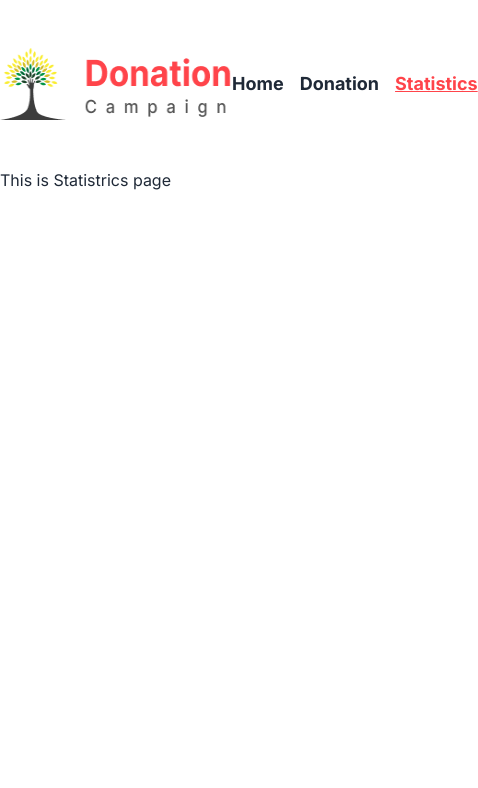
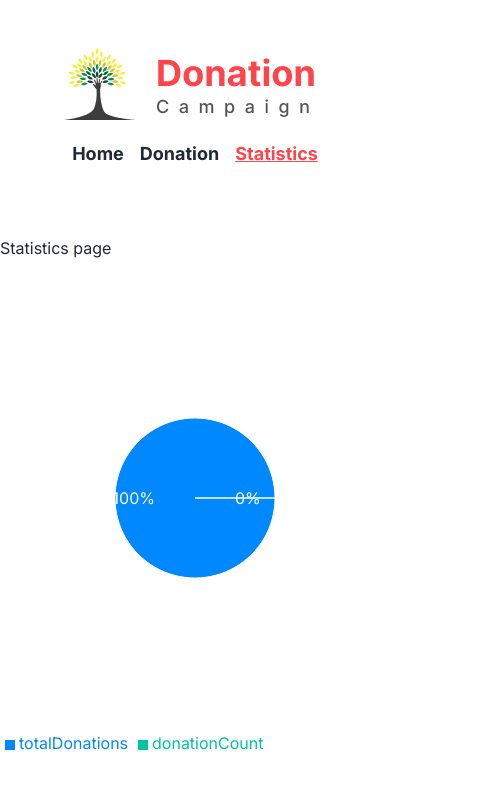
Before and after one commit to sohelranaweb/donation-campaign, a React (Vite) app: page /statistics in a window 390 px wide. Shown: the top 788 px of the page, 478 px wide, since content can reach past the window. Built offline with nearby package versions, Linux system fonts and the light colour scheme.

Commit message:
search function modify and responsive all device

```diff
--- a/package.json
+++ b/package.json
@@ -15,6 +15,7 @@
     "react": "^18.2.0",
     "react-dom": "^18.2.0",
     "react-router-dom": "^6.16.0",
+    "recharts": "^2.8.0",
     "sort-by": "^1.2.0",
     "sweetalert": "^2.1.2"
   },
--- a/src/components/Donation/Donation.jsx
+++ b/src/components/Donation/Donation.jsx
@@ -4,13 +4,24 @@ import DonationPage from "../DonationPage/DonationPage";
 const Donation = () => {
   const [donations, setDonations] = useState([]);
   const [dataLength, setDataLength] = useState(4);
+  const [showSeeAllButton, setShowSeeAllButton] = useState(false); // Initialize showSeeAllButton to false
 
   useEffect(() => {
     const donationItems = JSON.parse(localStorage.getItem("donations"));
     if (donationItems) {
       setDonations(donationItems);
+
+      // Update showSeeAllButton based on the number of donations
+      setShowSeeAllButton(donationItems.length > 4);
     }
   }, []);
+
+  // Function to handle "See All" button click
+  const handleSeeAllClick = () => {
+    setDataLength(donations.length);
+    setShowSeeAllButton(false); // Hide the button after clicking
+  };
+
   return (
     <div className="my-10">
       <div className="grid grid-cols-1 lg:grid-cols-2 gap-4">
@@ -18,14 +29,17 @@ const Donation = () => {
           <DonationPage key={donation.id} donation={donation}></DonationPage>
         ))}
       </div>
-      <div className={dataLength === donations.length ? "hidden " : ""}>
-        <button
-          onClick={() => setDataLength(donations.length)}
-          className="px-4 py-2 bg-[#009444] text-white block mx-auto mt-10 rounded-md"
-        >
-          See All
-        </button>
-      </div>
+      {/* Render the button only if showSeeAllButton is true */}
+      {showSeeAllButton && (
+        <div className="text-center mt-4">
+          <button
+            onClick={handleSeeAllClick}
+            className="px-4 py-2 bg-[#009444] text-white rounded-md"
+          >
+            See All
+          </button>
+        </div>
+      )}
     </div>
   );
 };
--- a/src/components/DonationData/DonationData.jsx
+++ b/src/components/DonationData/DonationData.jsx
@@ -11,14 +11,19 @@ const DonationData = ({ donation }) => {
     text_button_bg_color,
   } = donation;
   return (
-    <div>
+    <div className="lg:pl-0 pl-5">
       <Link to={`/donations/${id}`}>
         <div
-          className="relative flex w-[275px] flex-col rounded-xl shadow-md"
+          className="relative flex lg:w-[275px] w-96 md:w-80 flex-col rounded-xl shadow-md"
           style={{ backgroundColor: card_bg_color }}
         >
           <div className="relative">
-            <img src={picture} alt="img-blur-shadow" layout="fill" />
+            <img
+              className="w-96 md:w-80"
+              src={picture}
+              alt="img-blur-shadow"
+              layout="fill"
+            />
           </div>
           <div className="my-5 ml-6">
             <button
--- a/src/components/DonationPage/DonationPage.jsx
+++ b/src/components/DonationPage/DonationPage.jsx
@@ -10,10 +10,10 @@ const DonationPage = ({ donation }) => {
     text_button_bg_color,
   } = donation;
   return (
-    <div>
+    <div className="lg:px-0 pl-5 md:px-4">
       <div
         style={{ backgroundColor: card_bg_color }}
-        className="relative flex w-full max-w-[48rem] flex-row rounded-xl shadow-md"
+        className="relative flex lg:w-full md:w-full max-w-[48rem] w-96 flex-row rounded-xl shadow-md"
       >
         <div className="relative m-0 w-2/5 shrink-0 overflow-hidden rounded-xl rounded-r-none bg-white bg-clip-border text-gray-700">
           <img
--- a/src/components/Header/Header.jsx
+++ b/src/components/Header/Header.jsx
@@ -4,9 +4,13 @@ import Logo from "/src/assets/Logo.png";
 const Header = () => {
   return (
     <div>
-      <nav className="flex justify-between items-center mt-12 max-w-6xl mx-auto">
-        <img className="w-[232px] h-[72px]" src={Logo} alt="" />
-        <ul className="flex gap-4 py-5">
+      <nav className="lg:flex md:flex flex-row lg:justify-between md:justify-around items-center mt-12 lg:max-w-6xl lg:mx-auto">
+        <img
+          className="lg:w-[232px] lg:h-[72px] lg:ml-0 ml-16"
+          src={Logo}
+          alt=""
+        />
+        <ul className="lg:flex  flex justify-center gap-4 py-5">
           <li>
             <NavLink
               to="/"
--- a/src/components/Home/Home.jsx
+++ b/src/components/Home/Home.jsx
@@ -1,3 +1,64 @@
+// import { useLoaderData } from "react-router-dom";
+// import DonationData from "../DonationData/DonationData";
+// import { useState } from "react";
+
+// const Home = () => {
+//   const allDonationData = useLoaderData();
+
+//   const [searchItem, setSearchItem] = useState("");
+//   const filteredDonationData = allDonationData.filter((donation) => {
+//     return donation.category.toLowerCase().includes(searchItem.toLowerCase());
+//   });
+
+//   const handleSearchInputChange = (event) => {
+//     setSearchItem(event.target.value);
+//   };
+
+//   return (
+//     <div>
+//       <div className="mb-24">
+//         <div
+//           className="hero h-[80vh]"
+//           style={{
+//             backgroundImage:
+//               "url(https://i.ibb.co/kDnJ4q8/donation-banner.jpg)",
+//           }}
+//         >
+//           <div className="hero-overlay bg-[#FFFFFFF3]"></div>
+//           <div className="hero-content text-center text-neutral-content">
+//             <div className="">
+//               <h1 className="mb-5 text-5xl font-bold text-[#0B0B0B]">
+//                 I Grow By Helping People In Need
+//               </h1>
+//               <div className="form-control">
+//                 <div className="input-group flex justify-center">
+//                   <input
+//                     type="text"
+//                     placeholder="Search…"
+//                     className="input input-bordered text-black"
+//                     value={searchItem}
+//                     onChange={handleSearchInputChange}
+//                   />
+//                   <button className="btn bg-[#FF444A] text-white">
+//                     Search
+//                   </button>
+//                 </div>
+//               </div>
+//             </div>
+//           </div>
+//         </div>
+//       </div>
+//       <div className="grid grid-cols-1 md:grid-cols-2 lg:grid-cols-4 gap-6">
+//         {filteredDonationData.map((donation) => (
+//           <DonationData key={donation.id} donation={donation}></DonationData>
+//         ))}
+//       </div>
+//     </div>
+//   );
+// };
+
+// export default Home;
+
 import { useLoaderData } from "react-router-dom";
 import DonationData from "../DonationData/DonationData";
 import { useState } from "react";
@@ -6,16 +67,16 @@ const Home = () => {
   const allDonationData = useLoaderData();
   console.log(allDonationData);
   const [searchItem, setSearchItem] = useState("");
-  const filteredDonationData = allDonationData.filter((donation) => {
-    // Check if the donation's category or any other relevant field matches the search term
-    return donation.category.toLowerCase().includes(searchItem.toLowerCase());
-    // ||
-    // donation.title.toLowerCase().includes(searchTerm.toLowerCase()) ||
-    // donation.description.toLowerCase().includes(searchTerm.toLowerCase())
-  });
+  const [filteredDonationData, setFilteredDonationData] =
+    useState(allDonationData);
 
-  const handleSearchInputChange = (event) => {
-    setSearchItem(event.target.value);
+  const handleSearchButtonClick = () => {
+    // Filter the data when the button is clicked
+    const newFilteredData = allDonationData.filter((donation) => {
+      return donation.category.toLowerCase().includes(searchItem.toLowerCase());
+    });
+    setFilteredDonationData(newFilteredData);
+    setSearchItem("");
   };
 
   return (
@@ -41,9 +102,12 @@ const Home = () => {
                     placeholder="Search…"
                     className="input input-bordered text-black"
                     value={searchItem}
-                    onChange={handleSearchInputChange}
+                    onChange={(event) => setSearchItem(event.target.value)}
                   />
-                  <button className="btn bg-[#FF444A] text-white">
+                  <button
+                    className="btn bg-[#FF444A] text-white"
+                    onClick={handleSearchButtonClick}
+                  >
                     Search
                   </button>
                 </div>
--- a/src/components/Root/Root.jsx
+++ b/src/components/Root/Root.jsx
@@ -5,7 +5,7 @@ const Root = () => {
   return (
     <div>
       <Header></Header>
-      <div className="mt-12 max-w-6xl mx-auto">
+      <div className="mt-12 lg:max-w-6xl mx-auto">
         <Outlet></Outlet>
       </div>
     </div>
--- a/src/components/Statistrics/Statistics.jsx
+++ b/src/components/Statistrics/Statistics.jsx
@@ -1,7 +1,90 @@
+import React from "react";
+import { Cell, Pie, PieChart, ResponsiveContainer, Legend } from "recharts";
+
+// const totalDonations = 12;
+// const donationItems = JSON.parse(localStorage.getItem("donations"));
+// const donationCount = donationItems ? donationItems.length : 0;
+
+// console.log("Number of donations:", donationCount);
+const totalDonations = 12;
+const donationItemsFromStorage = localStorage.getItem("donations");
+const donationItems = donationItemsFromStorage
+  ? JSON.parse(donationItemsFromStorage)
+  : [];
+const donationCount = donationItems ? donationItems.length : 0;
+
+console.log("Number of donations:", donationCount);
+
+const COLORS = ["#0088FE", "#00C49F"];
+
+const RADIAN = Math.PI / 180;
+
+const data = [
+  { name: "totalDonations", value: totalDonations },
+  { name: "donationCount", value: donationCount },
+];
+
+const renderCustomizedLabel = ({
+  cx,
+  cy,
+  midAngle,
+  innerRadius,
+  outerRadius,
+  percent,
+  index,
+}) => {
+  const radius = innerRadius + (outerRadius - innerRadius) * 0.5;
+  const x = cx + radius * Math.cos(-midAngle * RADIAN);
+  const y = cy + radius * Math.sin(-midAngle * RADIAN);
+
+  return (
+    <text
+      x={x}
+      y={y}
+      fill="white"
+      textAnchor={x > cx ? "start" : "end"}
+      dominantBaseline="central"
+    >
+      {`${(percent * 100).toFixed(0)}%`}
+    </text>
+  );
+};
+
 const Statistics = () => {
   return (
     <div>
-      <h1>This is Statistrics page</h1>
+      <h1>Statistics page</h1>
+      <ResponsiveContainer width="100%" height={500}>
+        <PieChart width={400} height={400}>
+          <Pie
+            data={data}
+            cx="50%"
+            cy="50%"
+            labelLine={false}
+            label={renderCustomizedLabel}
+            outerRadius={80}
+            fill="#8884d8"
+            dataKey="value"
+          >
+            {data.map((entry, index) => (
+              <Cell
+                key={`cell-${index}`}
+                fill={COLORS[index % COLORS.length]}
+              />
+            ))}
+          </Pie>
+          <Legend
+            iconSize={10}
+            iconType="square"
+            layout="horizontal"
+            verticalAlign="bottom"
+            align="left"
+            formatter={(value, entry) => (
+              <span style={{ color: entry.color }}>{value}</span>
+            )}
+          />
+        </PieChart>
+      </ResponsiveContainer>
     </div>
   );
 };
```
Also changed, not shown: 1 other file (tests, documents, lock files or other folders).
